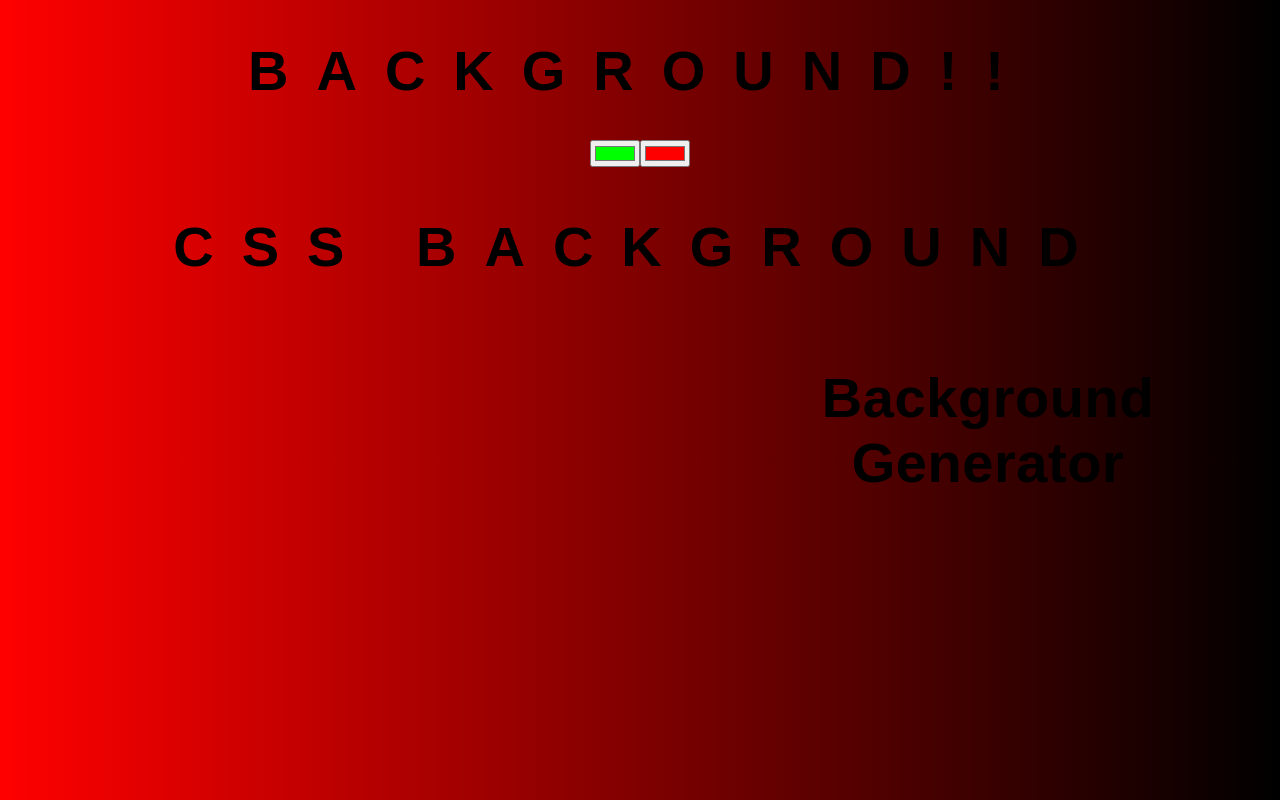
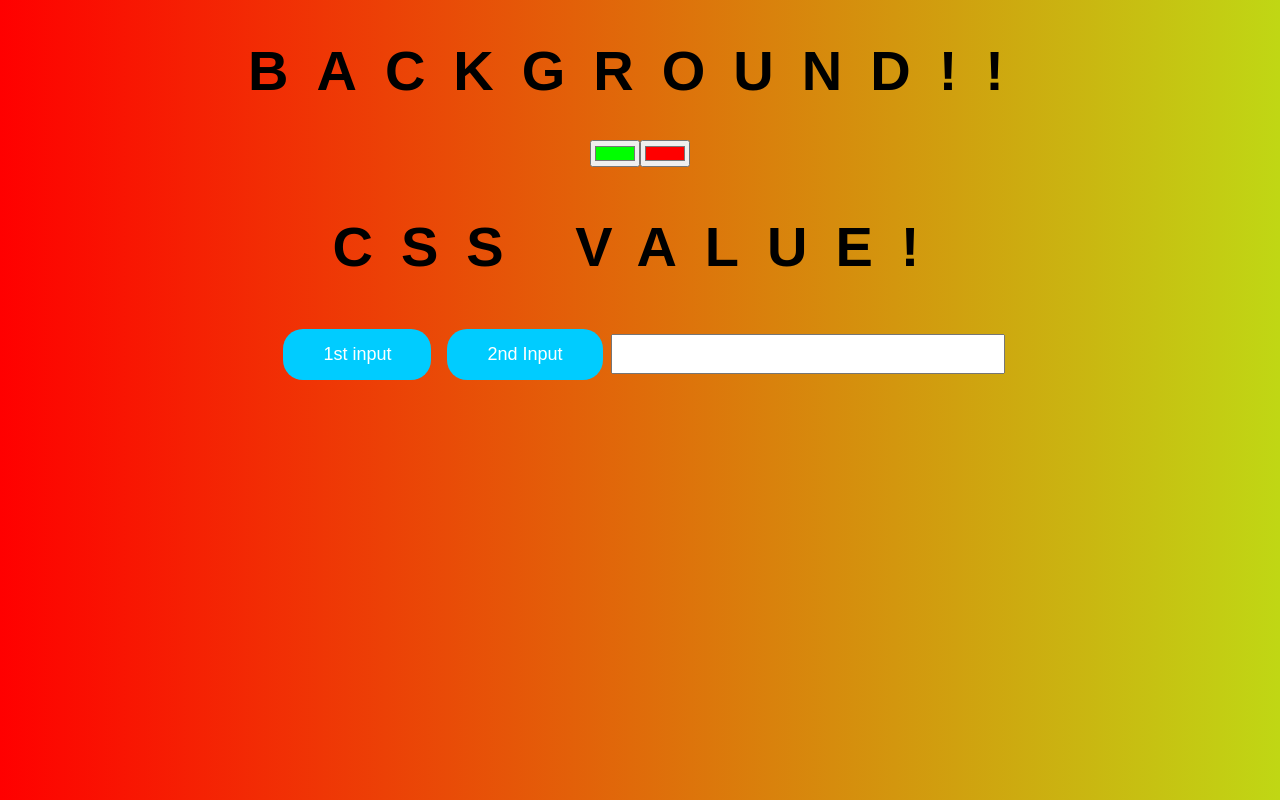
Before and after one commit to apandey208/BackgroundGenerator, a plain HTML site: page index.html in a window 1280 px wide. Drawn offline with Linux system fonts and the light colour scheme.

Commit message:
changed in js for getting color value

```diff
--- a/Back.js
+++ b/Back.js
@@ -1,7 +1,8 @@
 var body = document.querySelector("body");
-var input1 = document.querySelector(".give1");
-var input2 = document.querySelector(".give2");
+var input1 = document.getElementById("give1");
+var input2 = document.getElementById("give2");
 var backWhole = document.getElementById("whole");
+
 
 //creating function to adjust the Background picker
 function adjustback(){
@@ -9,11 +10,20 @@ function adjustback(){
     CSS.textContent = backWhole.style.background + ";";
 }
 
-//Adding css mark for getting the ouput color formation
-
-
 //adding event for input1 to change the background
 input1.addEventListener("input", adjustback);
 
 //adding event to input2 for changing the background
 input2.addEventListener("input", adjustback);
+
+//Adding css mark for getting the ouput color formation
+function printValue1(){
+	var main = input1.value;
+	document.getElementById("valuePrint1").innerHTML = "The value is :" + main;
+}
+
+function printValue2(){
+	var button = input2.value;
+	document.getElementById("check").innerHTML = "The value is :" + button;
+
+}
--- a/Style.css
+++ b/Style.css
@@ -1,13 +1,10 @@
 body{
-    /*display: flex;
-    flex-wrap: wrap;
-    justify-content: center;*/
     font: 'Raleway', sans-serif;
     color: rgba(0,0,0,.5);
     text-transform: uppercase;
     top: 15%;
     letter-spacing: .5em;
-   background: linear-gradient(to right, red , black); /*standard syntax for Linear Gradient*/
+   background: linear-gradient(to left, #C0D714 , #FF0000); /*standard syntax for Linear Gradient*/
 
 }
 
@@ -33,12 +30,51 @@ h2{
 
 h3{
     font: 900 3.5em 'Raleway', sans-serif;
-    color: black;
+    color: green;
+    lighting-color: red;
     text-align: center;
     text-transform: capitalize;
-    letter-spacing: 0.01em;
     width: 100%;
 
+}
+
+button{
+
+  background-color: #00CCFF; /* Green */
+  border: none;
+  color: white;
+  padding: 15px 40px;
+  text-align: center;
+  text-decoration: none;
+  display: inline-block;
+  font-size: 18px;
+  margin: 4px 8px;
+  cursor: pointer;
+  border-radius: 20px;
+}
+.button span {
+  cursor: pointer;
+  display: inline-block;
+  position: relative;
+  transition: 0.5s;
+}
+
+.button span:after {
+  content: '\00bb';
+  position: absolute;
+  opacity: 0;
+  top: 0;
+  right: -20px;
+  transition: 0.5s;
+}
+
+.button:hover span {
+  padding-right: 25px;
+}
+
+.button:hover span:after {
+  opacity: 1;
+  right: 0;
 }
 
 
@@ -50,14 +86,29 @@ h3{
     align-items: center;
 }
 
-.lgaClass{
-    width: 500px;
-    height: 10px;
-    padding: 30px;
+.PrintingValue{
     display: flex;
     flex-wrap: wrap;
     justify-content: center;
     align-items: center;
-    margin-left: 700px;
 
 }
+
+#valuePrint1{
+    color: #0B85D0;
+    text-align: center;
+    font-size: 50px;
+
+}
+
+#check {
+    color: #0B85D0;
+    text-align: center;
+    font-size: 50px;
+
+
+}
+#myText {
+    font-size: 30px;
+
+}
--- a/index.html
+++ b/index.html
@@ -9,11 +9,25 @@
 <body id="whole">
     <h1 class="backClass">Background!!</h1>
 <div class="container">
-    <input class="give1" type="color" name="color1" value="#00ff00">
-    <input class="give2" type="color" name="color2" value="#ff0000">
-</div>
-    <h2 class="cssClass">CSS Background</h2>
-    <h3 class="lgaClass">Background Generator</h3>
+    <input id="give1" type="color" name="color1" value="#00ff00">
+    <input id="give2" type="color" name="color2" value="#ff0000">
+    <h2 class="cssClass">CSS Value!</h2>
+
+    </div>
+    <div class="PrintingValue">
+        <button class="button" type="button" onclick="printValue1()"><span>1st input</span></button>
+        <button class="button" type="button" onclick="printValue2()"><span>2nd Input</span></button>
+        <input type="text" id="myText" value="">
+        </div>
+    <div>
+        <p id="valuePrint1"></p>
+    </div>
+    <div>
+        <p id="check"></p>
+    </div>
+
+
+
     <script type="text/javascript" src="Back.js"></script>
 </body>
 </html>
```
